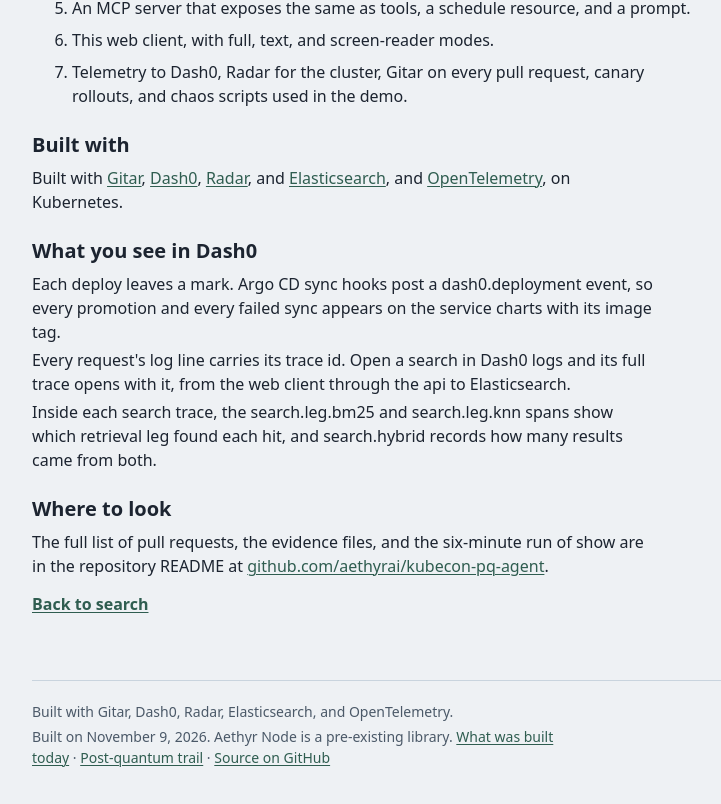
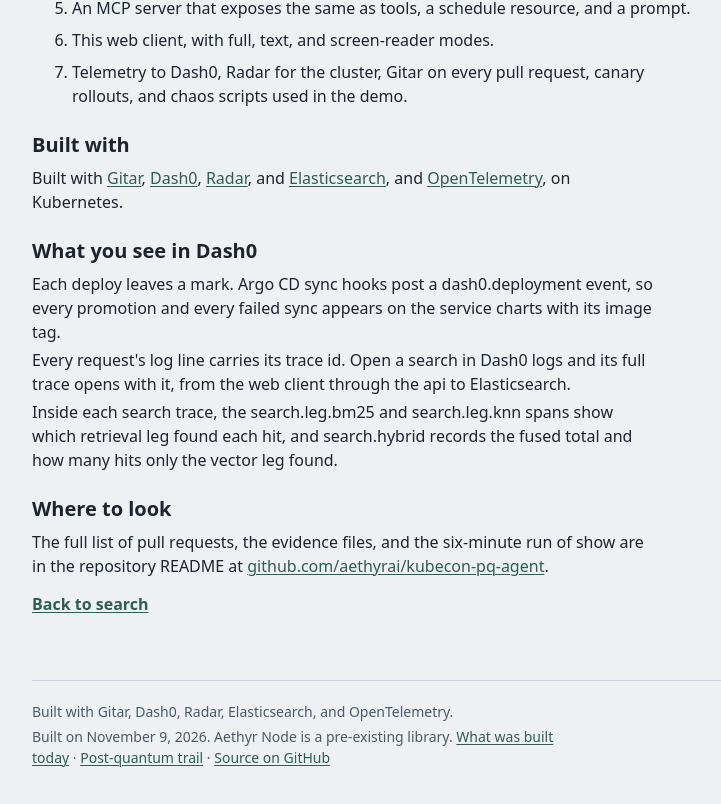
Before and after one commit to aethyrai/kubecon-pq-agent, a Next.js app in the folder apps/web/: page /about in a window 1280 px wide. Shown: the part 807-1611 px from the top of the page, without its empty margins (32-753 px from the left). Built offline with nearby package versions, Linux system fonts and the light colour scheme; a web font is replaced by a local one.

Commit message:
web: state exactly what the search.hybrid span records (#67)

```diff
--- a/apps/web/src/app/about/page.tsx
+++ b/apps/web/src/app/about/page.tsx
@@ -92,7 +92,8 @@ export default async function Page({ searchParams }: PageProps<'/about'>) {
         </p>
         <p>
           Inside each search trace, the search.leg.bm25 and search.leg.knn spans show which
-          retrieval leg found each hit, and search.hybrid records how many results came from both.
+          retrieval leg found each hit, and search.hybrid records the fused total and how many hits
+          only the vector leg found.
         </p>
       </section>
       <section aria-labelledby="where">
```
